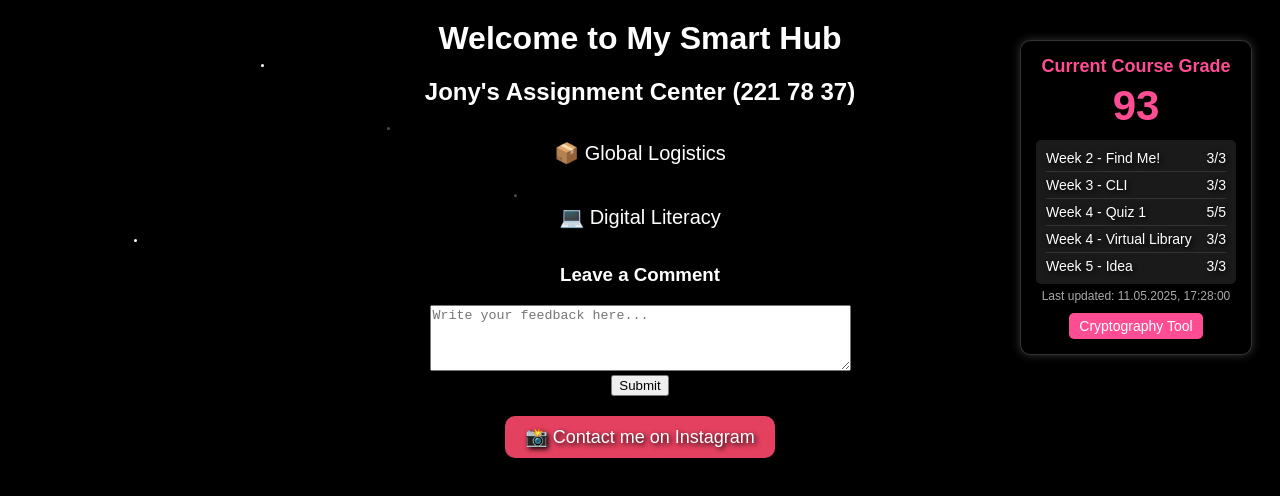
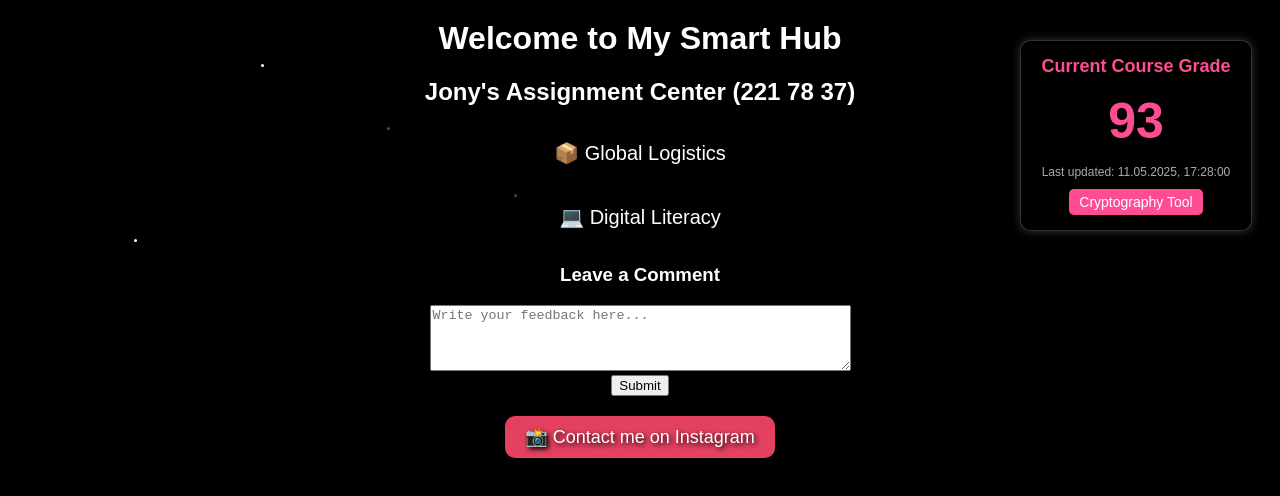
Before and after one commit to JonyCap/Starry-Web-Nook, a plain HTML site: page index.html in a window 1280 px wide. Drawn offline with Linux system fonts and the light colour scheme.

Commit message:
Update index.html

```diff
--- a/index.html
+++ b/index.html
@@ -121,7 +121,7 @@
         .star-container div:nth-child(9) { top: 60%; left: 40%; animation-duration: 4.5s; }
         .star-container div:nth-child(10) { top: 15%; left: 5%; animation-duration: 7s; }
 
-        /* Course Grade Section Styles */
+        /* Course Grade Section Styles - Simplified */
         .grade-section {
             position: absolute;
             top: 20px;
@@ -140,39 +140,15 @@
         .grade-title {
             font-size: 18px;
             margin-top: 0;
-            margin-bottom: 5px;
+            margin-bottom: 10px;
             color: #ff4d94;
         }
 
         .grade-value {
-            font-size: 42px;
+            font-size: 50px;
             font-weight: bold;
-            margin: 5px 0;
+            margin: 15px 0;
             color: #ff4d94;
-        }
-
-        .grade-details {
-            background: rgba(255, 255, 255, 0.1);
-            border-radius: 5px;
-            padding: 10px;
-            margin-top: 10px;
-            max-height: 150px;
-            overflow-y: auto;
-            font-size: 14px;
-        }
-
-        .grade-row {
-            display: flex;
-            justify-content: space-between;
-            margin-bottom: 5px;
-            padding-bottom: 5px;
-            border-bottom: 1px solid rgba(255, 255, 255, 0.1);
-        }
-
-        .grade-row:last-child {
-            border-bottom: none;
-            margin-bottom: 0;
-            padding-bottom: 0;
         }
 
         .grade-date {
@@ -214,32 +190,10 @@
         <div></div><div></div><div></div><div></div><div></div>
     </div>
 
-    <!-- Course Grade Section -->
+    <!-- Simplified Course Grade Section -->
     <div class="grade-section">
         <h3 class="grade-title">Current Course Grade</h3>
         <div class="grade-value">93</div>
-        <div class="grade-details">
-            <div class="grade-row">
-                <span>Week 2 - Find Me!</span>
-                <span>3/3</span>
-            </div>
-            <div class="grade-row">
-                <span>Week 3 - CLI</span>
-                <span>3/3</span>
-            </div>
-            <div class="grade-row">
-                <span>Week 4 - Quiz 1</span>
-                <span>5/5</span>
-            </div>
-            <div class="grade-row">
-                <span>Week 4 - Virtual Library</span>
-                <span>3/3</span>
-            </div>
-            <div class="grade-row">
-                <span>Week 5 - Idea</span>
-                <span>3/3</span>
-            </div>
-        </div>
         <div class="grade-date">Last updated: 11.05.2025, 17:28:00</div>
         <button class="grade-button" onclick="window.location.href='https://jonycap.github.io/Snuggly-web-spot/updated-cryptography-showcase.html'">Cryptography Tool</button>
     </div>
```
